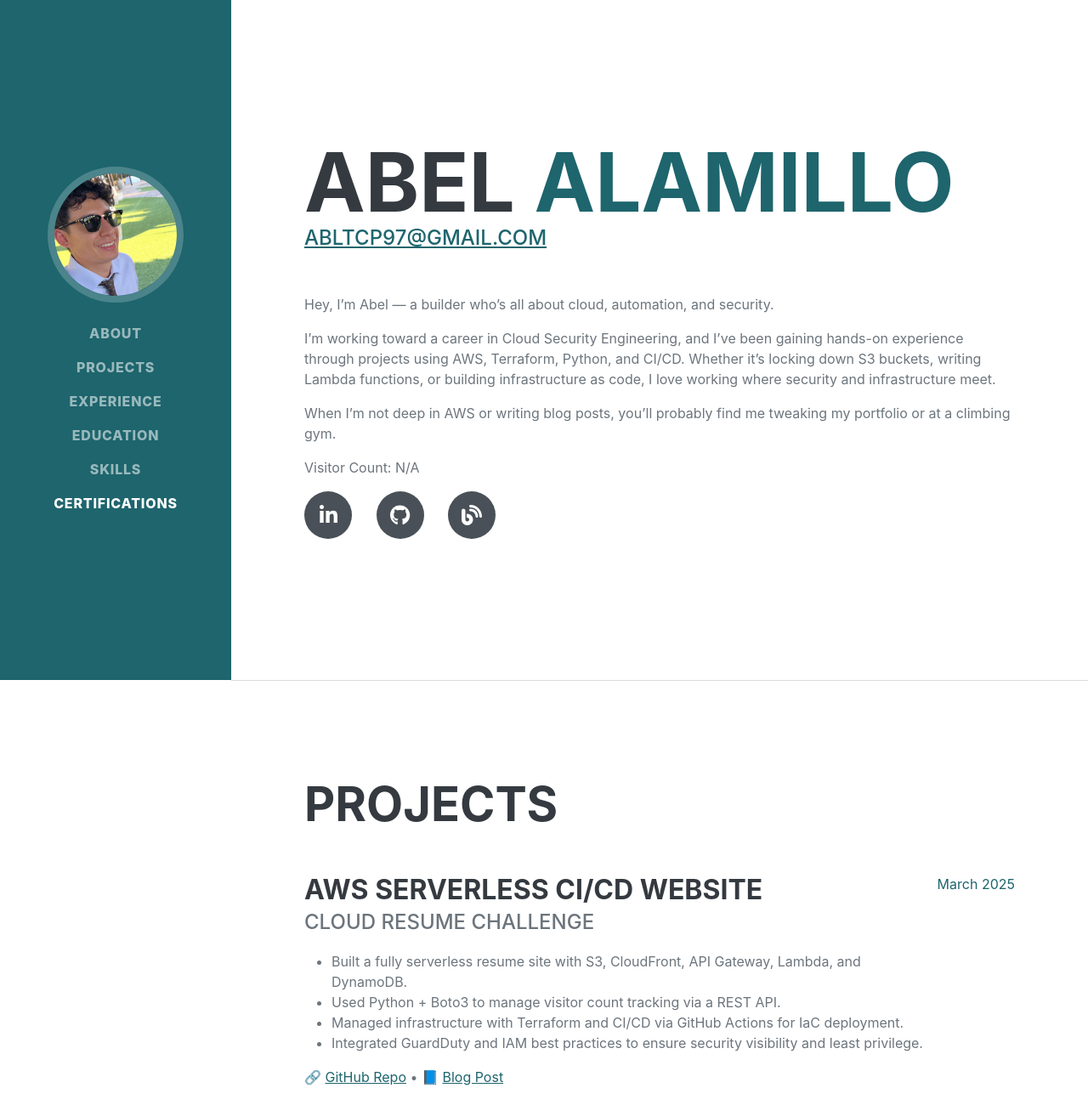
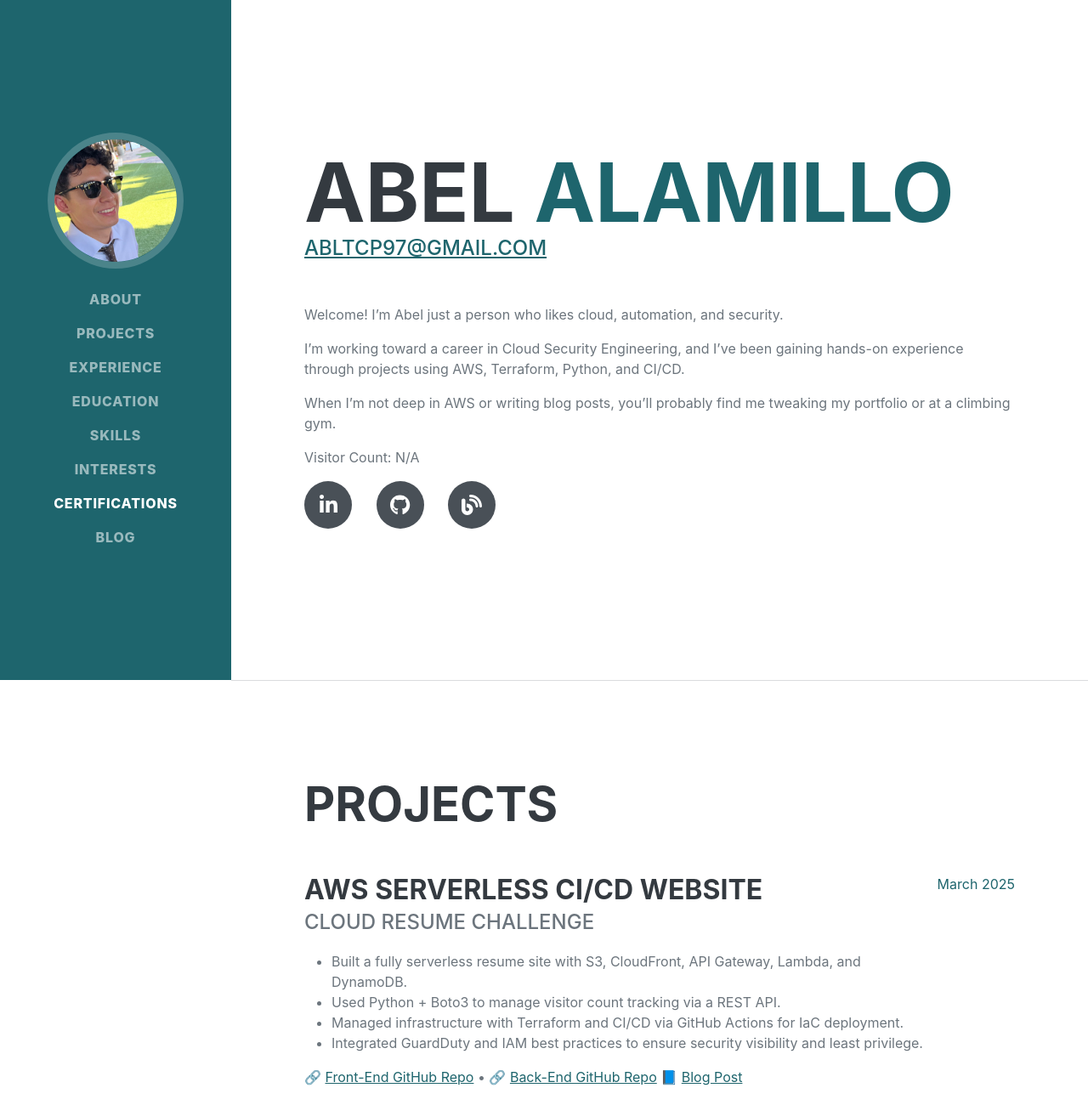
Before and after one commit to abltcp97/portfolio-site, a plain HTML site: page index.html in a window 1280 px wide. Shown: the top 1300 px of the page at 85% size. Drawn offline with nearby package versions, Linux system fonts and the light colour scheme; no server answers; a web font is replaced by a local one.

Commit message:
added missing elements and touched up links

```diff
--- a/index.html
+++ b/index.html
@@ -30,7 +30,9 @@
                     <li class="nav-item"><a class="nav-link js-scroll-trigger" href="#experience">Experience</a></li>
                     <li class="nav-item"><a class="nav-link js-scroll-trigger" href="#education">Education</a></li>
                     <li class="nav-item"><a class="nav-link js-scroll-trigger" href="#skills">Skills</a></li>
+                    <li class="nav-item"><a class="nav-link js-scroll-trigger" href="#interests">Interests</a></li>
                     <li class="nav-item"><a class="nav-link js-scroll-trigger" href="#certifications">Certifications</a></li>
+                    <li class="nav-item"><a class="nav-link js-scroll-trigger" href="https://blog.aalamillo.com">Blog</a></li>
                 </ul>
             </div>
         </nav>
@@ -48,8 +50,8 @@
                         <a href="mailto:name@email.com">abltcp97@gmail.com</a>
                     </div>
                     <p class="lead mb-5">
-                    </p><p>Hey, I’m Abel — a builder who’s all about cloud, automation, and security.</p>
-                    <p>I’m working toward a career in Cloud Security Engineering, and I’ve been gaining hands-on experience through projects using AWS, Terraform, Python, and CI/CD. Whether it’s locking down S3 buckets, writing Lambda functions, or building infrastructure as code, I love working where security and infrastructure meet.</p>
+                    </p><p>Welcome! I’m Abel just a person who likes cloud, automation, and security.</p>
+                    <p>I’m working toward a career in Cloud Security Engineering, and I’ve been gaining hands-on experience through projects using AWS, Terraform, Python, and CI/CD.</p>
                     <p>When I’m not deep in AWS or writing blog posts, you’ll probably find me tweaking my portfolio or at a climbing gym.</p>
                     </p>
 
@@ -81,8 +83,8 @@
                                 <li>Integrated GuardDuty and IAM best practices to ensure security visibility and least privilege.</li>
                             </ul>
                             <p>
-                                🔗 <a href="https://github.com/abltcp97/proxmox-homelab" target="_blank">GitHub Repo</a> •
-                                📘 <a href="https://blog.aalamillo.com/proxmox-homelab" target="_blank">Blog Post</a>
+                                🔗 <a href="https://github.com/abltcp97/portfolio-site" target="_blank"> Front-End GitHub Repo</a> • 🔗 <a href="https://github.com/abltcp97/portfolio-deploy" target="_blank"> Back-End GitHub Repo</a>
+                                📘 <a href="https://blog.aalamillo.com/posts/static-website-hosting-project/" target="_blank">Blog Post</a>
                             </p>
                         </div>
                         <div class="flex-shrink-0"><span class="text-primary">March 2025</span></div>
@@ -316,7 +318,7 @@
                     <h2 class="mb-5">Certifications</h2>
                     <ul class="fa-ul mb-0">
                         <li>
-                            <a href="https://www.youracclaim.com/badges/8c745f0b-6308-4c4c-a045-68091a7ac294"><img src="./assets/img/security+.png"></a>
+                            <a href="https://www.youracclaim.com/badges/8c745f0b-6308-4c4c-a045-68091a7ac294"><img src="/assets/img/security.png"></a>
                         </li>
                     </ul>
                 </div>
```
Also changed, not shown: assets/img/security.png (renamed from assets/img/security+.png).
